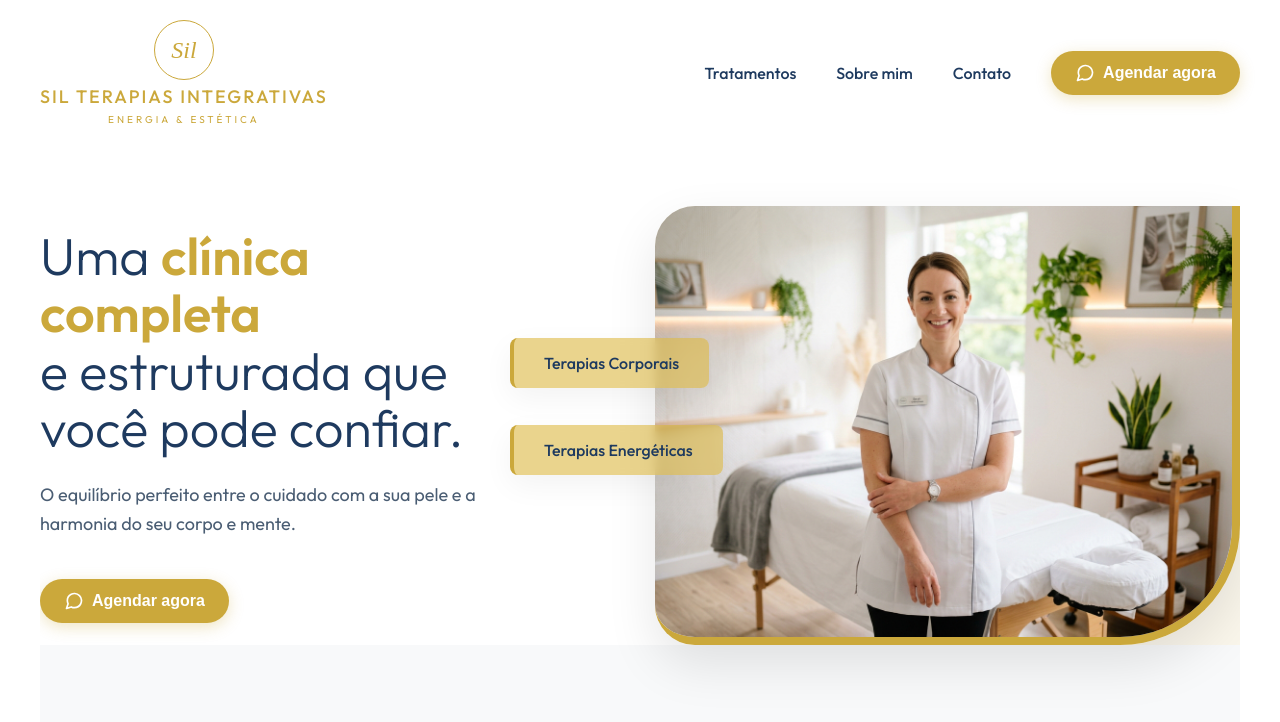
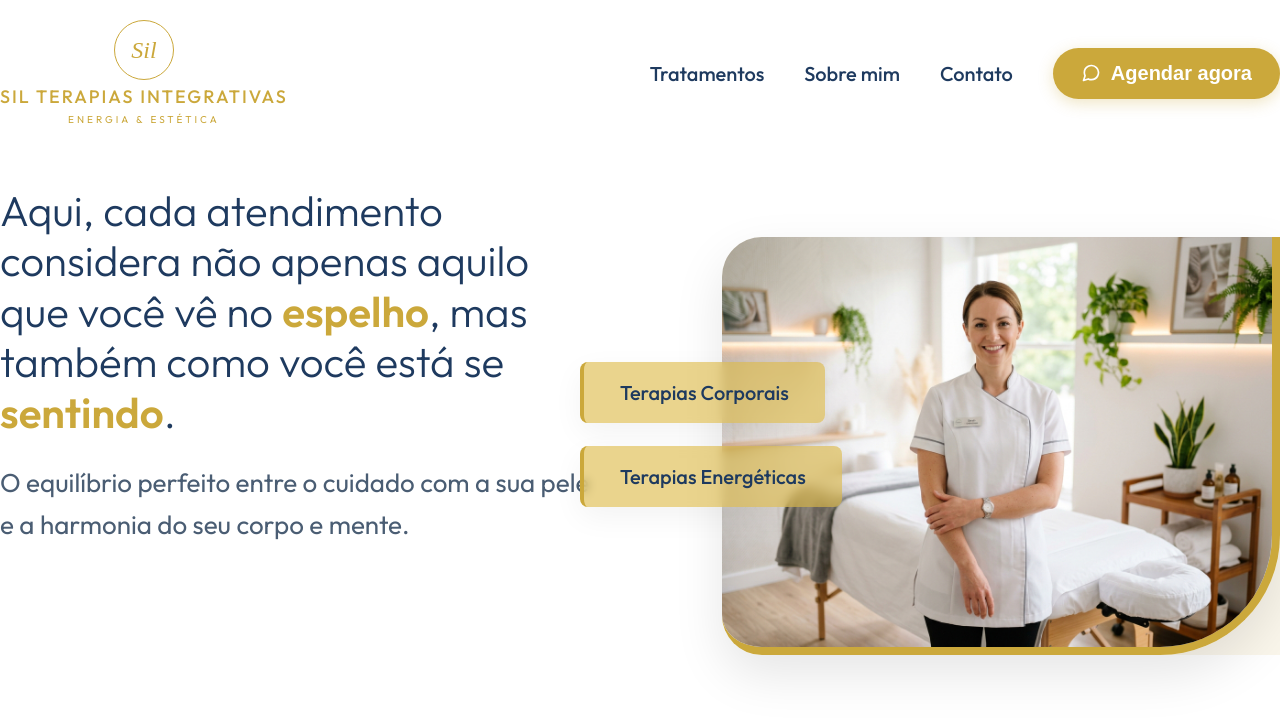
Before and after one commit to valmyrtavares/sil-estetica, a React (Vite) app: page / in a window 1280 px wide. Shown: the top 722 px of the page. Built offline with nearby package versions, Linux system fonts and the light colour scheme.

Commit message:
feat: implement initial Hero section component with dedicated CSS styling

```diff
--- a/src/Hero.jsx
+++ b/src/Hero.jsx
@@ -5,19 +5,11 @@ function Hero() {
     <section className="hero container">
       <div className="hero-content">
         <h1 className="hero-title">
-          Uma <span>clínica completa</span><br />
-          e estruturada que<br />
-          você pode confiar.
+          Aqui, cada atendimento considera não apenas aquilo que você vê no <span>espelho</span>, mas também como você está se <span>sentindo</span>.
         </h1>
         <p className="hero-subtitle">
           O equilíbrio perfeito entre o cuidado com a sua pele e a harmonia do seu corpo e mente.
         </p>
-        <button className="btn-primary">
-          <svg xmlns="http://www.w3.org/2000/svg" width="20" height="20" viewBox="0 0 24 24" fill="none" stroke="currentColor" strokeWidth="2" strokeLinecap="round" strokeLinejoin="round">
-            <path d="M21 11.5a8.38 8.38 0 0 1-.9 3.8 8.5 8.5 0 0 1-7.6 4.7 8.38 8.38 0 0 1-3.8-.9L3 21l1.9-5.7a8.38 8.38 0 0 1-.9-3.8 8.5 8.5 0 0 1 4.7-7.6 8.38 8.38 0 0 1 3.8-.9h.5a8.48 8.48 0 0 1 8 8v.5z"></path>
-          </svg>
-          Agendar agora
-        </button>
       </div>
 
       <div className="hero-image-wrapper">
--- a/src/index.css
+++ b/src/index.css
@@ -33,9 +33,9 @@ ul {
 }
 
 .container {
-  max-width: 1200px;
+  max-width: 1400px;
   margin: 0 auto;
-  padding: 0 20px;
+  padding: 0 40px;
 }
 
 /* Header */
@@ -92,7 +92,7 @@ ul {
 .nav-links a {
   color: var(--text-dark);
   font-weight: 500;
-  font-size: 16px;
+  font-size: 20px;
   transition: color 0.3s ease;
 }
 
@@ -104,15 +104,15 @@ ul {
 .btn-primary {
   background-color: var(--primary);
   color: white;
-  padding: 12px 24px;
+  padding: 14px 28px;
   border-radius: 30px;
   font-weight: 600;
-  font-size: 16px;
+  font-size: 20px;
   border: none;
   cursor: pointer;
   display: flex;
   align-items: center;
-  gap: 8px;
+  gap: 10px;
   transition: all 0.3s ease;
   box-shadow: 0 4px 15px rgba(203, 168, 59, 0.3);
 }
@@ -127,10 +127,10 @@ ul {
   background-color: rgba(220, 184, 65, 0.6);
   backdrop-filter: blur(5px);
   color: var(--text-dark);
-  padding: 15px 30px;
+  padding: 18px 36px;
   border-radius: 8px;
   font-weight: 500;
-  font-size: 16px;
+  font-size: 20px;
   position: absolute;
   box-shadow: 0 10px 30px rgba(0,0,0,0.05);
   transition: all 0.3s ease;
@@ -158,20 +158,23 @@ ul {
   display: flex;
   align-items: center;
   justify-content: space-between;
-  padding: 60px 0 100px;
-  gap: 50px;
+  padding: 0 0 80px;
+  min-height: calc(100vh - 120px);
+  gap: 60px;
   position: relative;
   overflow: hidden;
 }
 
 .hero-content {
   flex: 1;
-  max-width: 500px;
+  max-width: 600px;
+  align-self: flex-start;
+  margin-top: 40px;
 }
 
 .hero-title {
-  font-size: 52px;
-  line-height: 1.1;
+  font-size: 42px;
+  line-height: 1.2;
   color: var(--text-dark);
   font-weight: 300;
   margin-bottom: 24px;
@@ -183,7 +186,7 @@ ul {
 }
 
 .hero-subtitle {
-  font-size: 18px;
+  font-size: 26px;
   color: var(--text-light);
   line-height: 1.6;
   margin-bottom: 40px;
```
